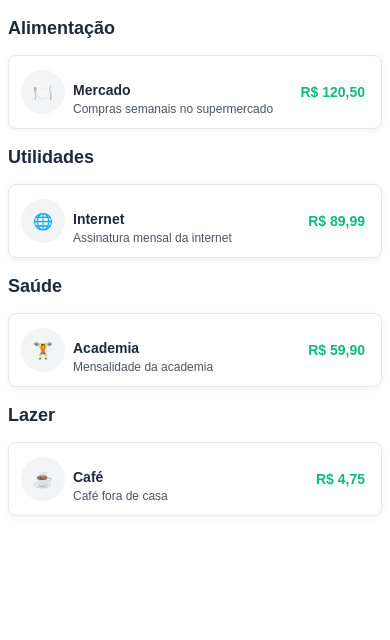
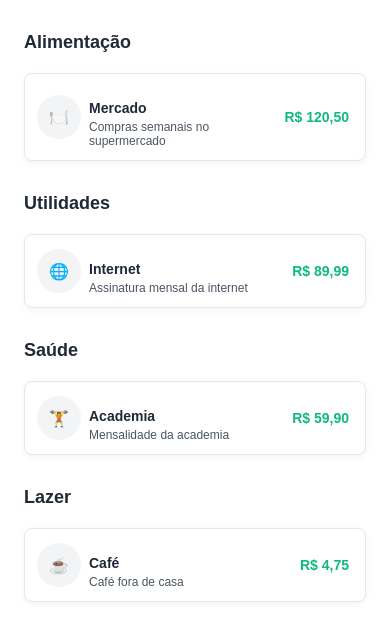
Before and after one commit to flaviane-lima/myfinance, a Next.js app: page /dashboard/expenseList in a window 390 px wide. Shown: the top 640 px of the page. Built offline with nearby package versions, Linux system fonts and the light colour scheme.

Commit message:
otimizar layout responsivo no ExpenseList

```diff
--- a/src/app/components/ExpenseList.tsx
+++ b/src/app/components/ExpenseList.tsx
@@ -5,12 +5,25 @@ import { useEffect, useState } from "react";
 import ExpenseCard from "./ExpenseCard"
 import styled from "styled-components"
 
+
+const CategorySection = styled.section`
+  margin-top: 2rem;
+  width: 100%;
+
+
+`;
+
 // ✅ Styled component para o título da categoria
 const CategoryTitle = styled.h3`
   font-size: 1.125rem;
   font-weight: 600;
-  margin-bottom: 1rem;
+  margin-bottom: 1.25rem;
   color: #1f2937;
+  text-align: left;
+  max-width: 700px;
+  margin-left: 0;
+  margin-right: 0;
+
 `;
 
 
@@ -21,6 +34,13 @@ type Expense = {
   category: string
   price: number
 }
+
+// Container para centralizar os cards
+const CardsContainer = styled.div`
+  width: min(700px, 100% - 2rem);
+  margin-inline: auto;      /* centraliza */
+
+`;
 
 //arrays de categorias
 const categories = [
@@ -44,8 +64,9 @@ export default function ExpenseList() {
   return(
     <>
       {categories.map(category => (
-        <div key={category.name} className="mt-8">
-          <CategoryTitle>{category.name}</CategoryTitle>
+        <CategorySection key={category.name}>
+          <CardsContainer>
+            <CategoryTitle>{category.name}</CategoryTitle>
           {expenses
             .filter(expense => expense.category === category.name)
             .map((expense, index) => (
@@ -57,7 +78,8 @@ export default function ExpenseList() {
                 icon={category.icon}
               />
             ))}
-        </div>
+            </CardsContainer>
+        </CategorySection>
       ))}
     </>
   );
```
